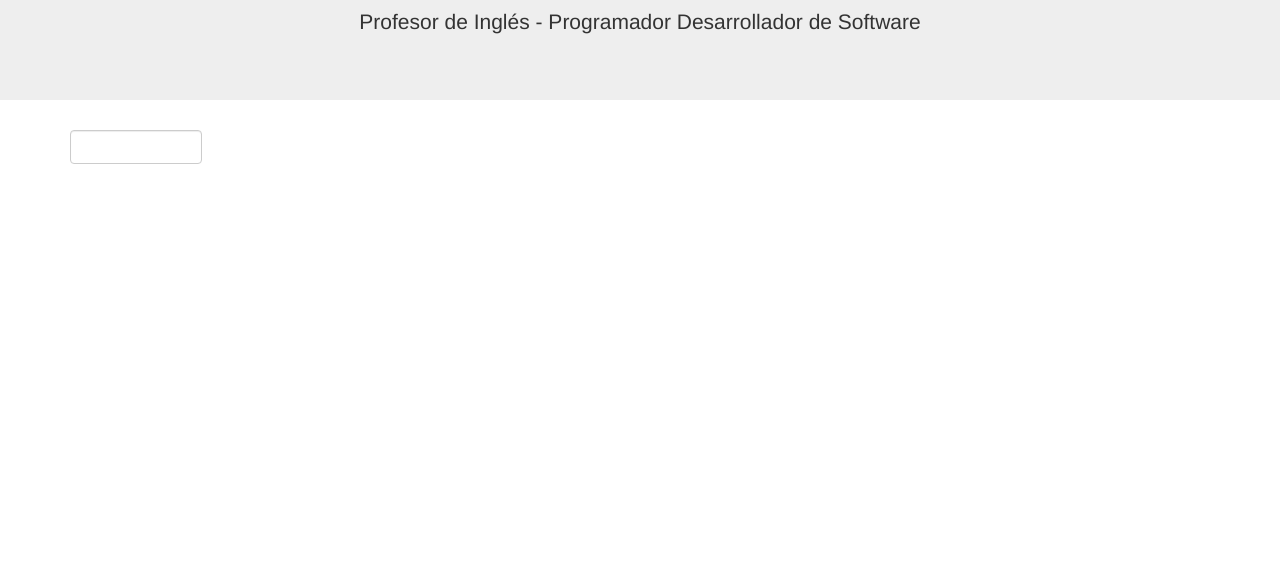
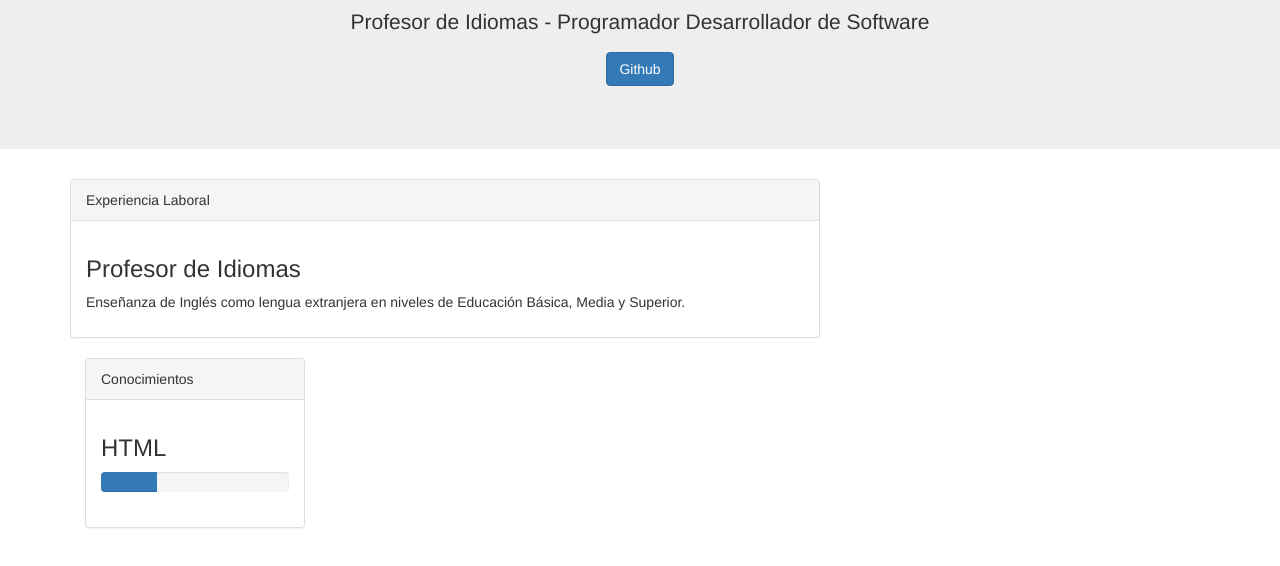
Before and after one commit to Aldo45/CV, a plain HTML site: page index.html in a window 1280 px wide. Shown: the part 104-670 px from the top of the page. Drawn offline with nearby package versions, Linux system fonts and the light colour scheme.

Commit message:
Muchos cambios

```diff
--- a/index.html
+++ b/index.html
@@ -1,4 +1,4 @@
-<html lang="en">
+<html lang="es">
 <head>
   <meta http-equiv="Content-Type" content="text/html;charset=UTF-8">
   <meta name="viewport" content="width=device-width, initial-scale=1">
@@ -7,21 +7,39 @@
   <script src="https://maxcdn.bootstrapcdn.com/bootstrap/3.3.7/js/bootstrap.min.js"></script>
 </head>
 <body>
-  <div class="jumbotron text-center">
+  <div class="jumbotron text-center" style="background-color: light blue">
     <h2>Aldo Moreira</h2>
-    <p>Profesor de Inglés - Programador Desarrollador de Software</p>
+    <p>Profesor de Idiomas - Programador Desarrollador de Software</p>
+    <p><a href="https://github.com/aldo45"href="" class="btn btn-primary" target="_blank">Github</a></p>
   </div>
   <div class="container">
       <div class="row">
-        <div class="col-md-10">
-          <!-- Formulario registro y contacto-->
-          <div class="row">
-            <div class="col-md-2">
-              <input type="text" class="form-control" name="moreira.aldo@gmail.com"/>
-          </div>
-        </div>
-      </div>
-    </div>
+        <div class="col-md-8">
+          <div class="panel panel-default">
+				<div class="panel-heading">
+					Experiencia Laboral
+				</div>
+				<div class="panel-body">
+				<h3>Profesor de Idiomas</h3>
+				<p>Enseñanza de Inglés como lengua extranjera en niveles de Educación Básica, Media y Superior. </p>
+				</div>
+			</div>
+            <div class="col-md-4">
+  				<div class="panel panel-default">
+  					<div class="panel-heading">
+  						Conocimientos
+  					</div>
+  					<div class="panel-body">
+  						<h3>HTML</h3>
+  						<div class="progress">
+  							<div class="progress-bar" role="progressbar" aria-valuenow="0" aria-valuemin="0" aria-valuemax="100" style="width:30%">
+  							</div>
+  						</div>
+  					</div>
 
-</body>
+  				</div>
+  		</div>
+  	</div>
+  </div>
+  </body>
 </html>
```
